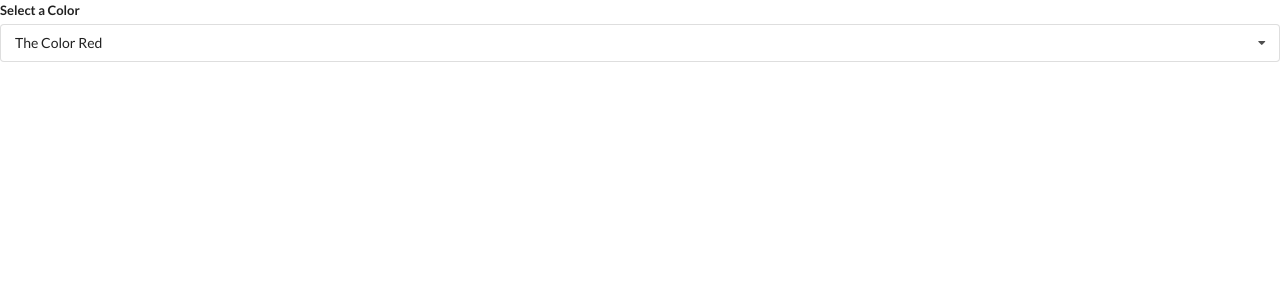
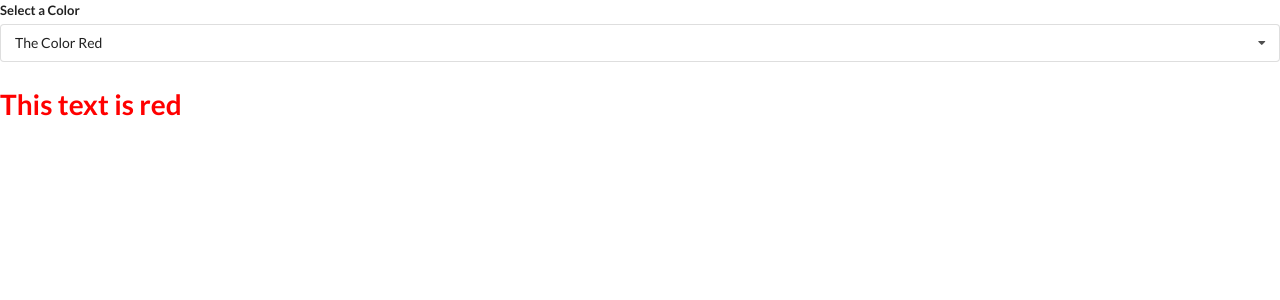
Before and after one commit to rostyslav-horytskyi/react_widgets, a React (Create React App) app: page / in a window 1280 px wide. Shown: the top 300 px of the page. Built offline with nearby package versions, Linux system fonts and the light colour scheme.

Commit message:
Added text in Dropdown component

```diff
--- a/src/components/Dropdown.js
+++ b/src/components/Dropdown.js
@@ -49,6 +49,12 @@ export const Dropdown = ({ options, selected, onSelectedChange }) => {
           </div>
         </div>
       </div>
+
+      <h1
+        style={{ color: `${selected.value}` }}
+      >
+        This text is {selected.value}
+      </h1>
     </div>
   );
 };
```
